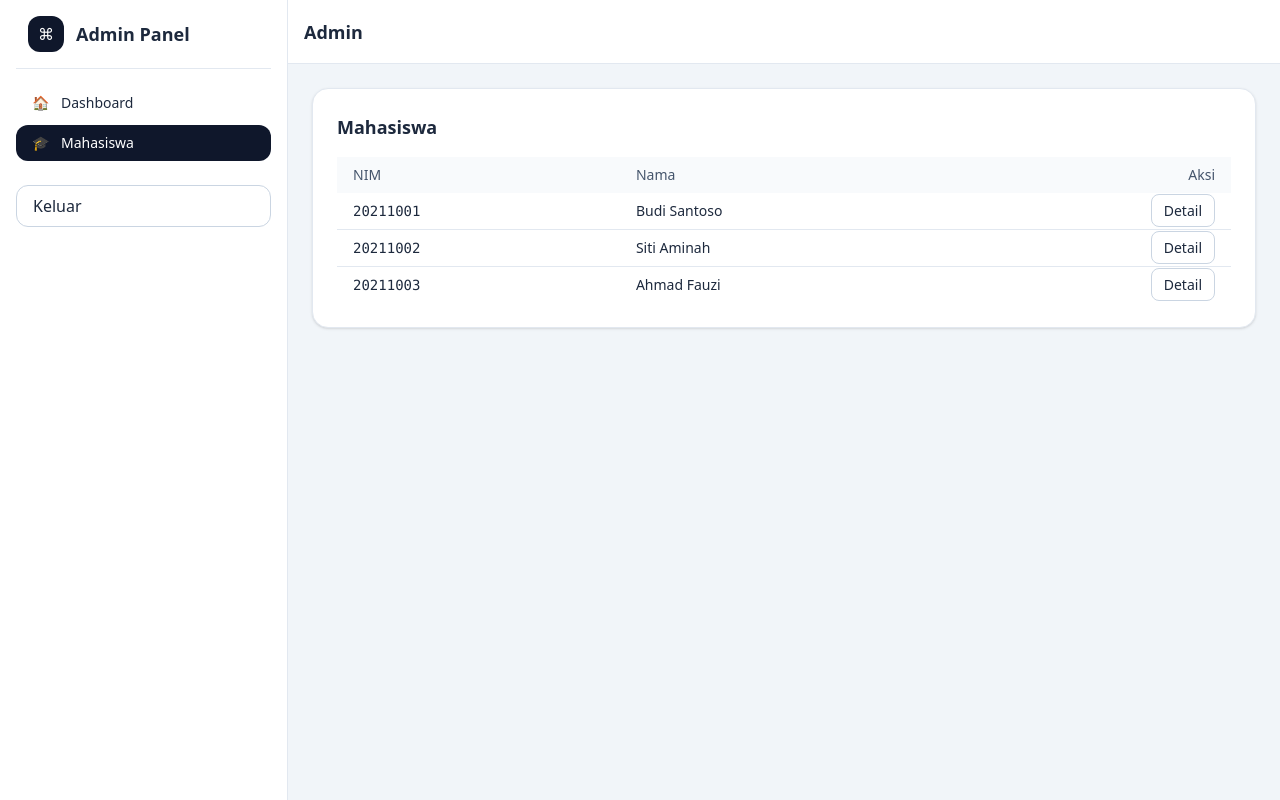
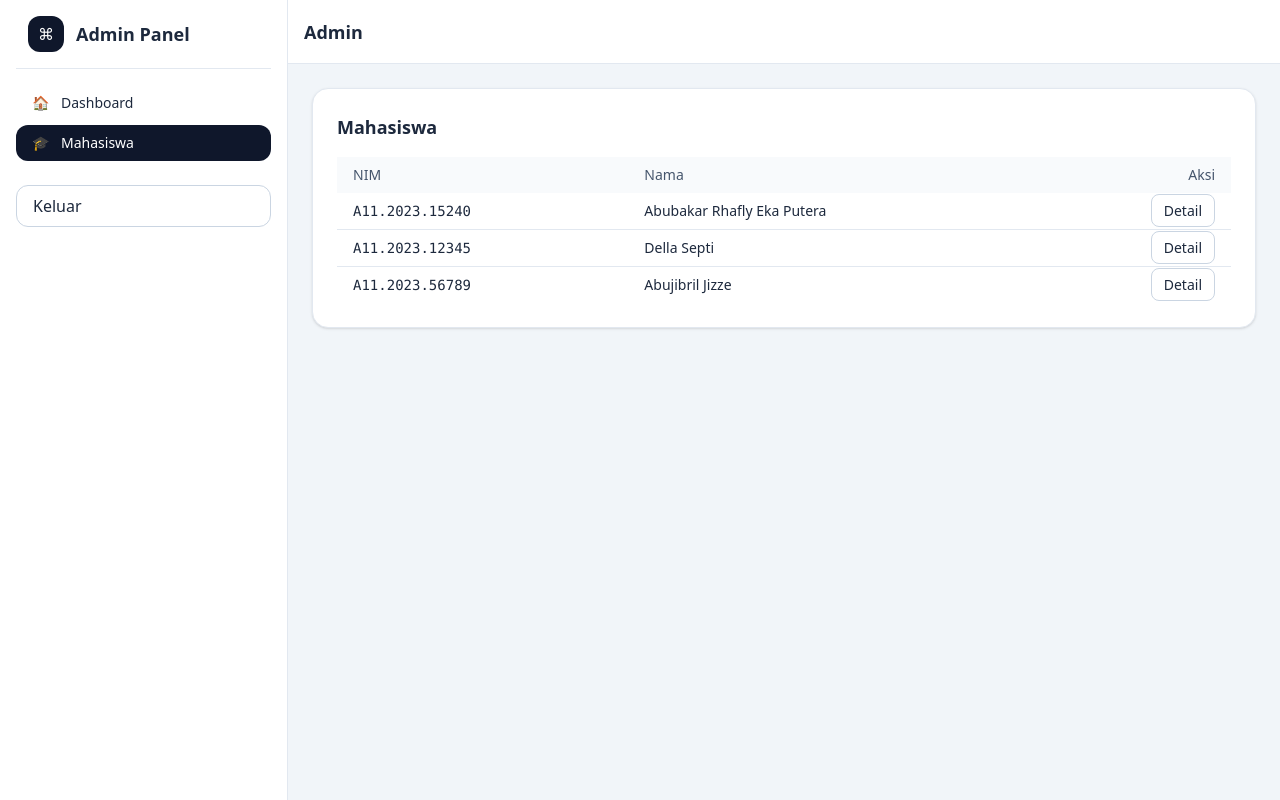
Before and after one commit to AbubakarRhafly/project-dashboard, a React (Vite) app in the folder lat3/: page /admin/mahasiswa in a window 1280 px wide. Built offline with nearby package versions, Linux system fonts and the light colour scheme; sample sign-in values are in the browser's storage.

Commit message:
First commit

```diff
--- a/lat3/src/Data/Dummy.js
+++ b/lat3/src/Data/Dummy.js
@@ -8,15 +8,15 @@ export const dummyUser = {
 // Dummy data mahasiswa
 export const mahasiswaList = [
     {
-    nim: "20211001",
-    nama: "Budi Santoso",
+    nim: "A11.2023.15240",
+    nama: "Abubakar Rhafly Eka Putera",
     },
     {
-    nim: "20211002",
-    nama: "Siti Aminah",
+    nim: "A11.2023.12345",
+    nama: "Della Septi",
     },
     {
-    nim: "20211003",
-    nama: "Ahmad Fauzi",
+    nim: "A11.2023.56789",
+    nama: "Abujibril Jizze",
     },
 ];
```
